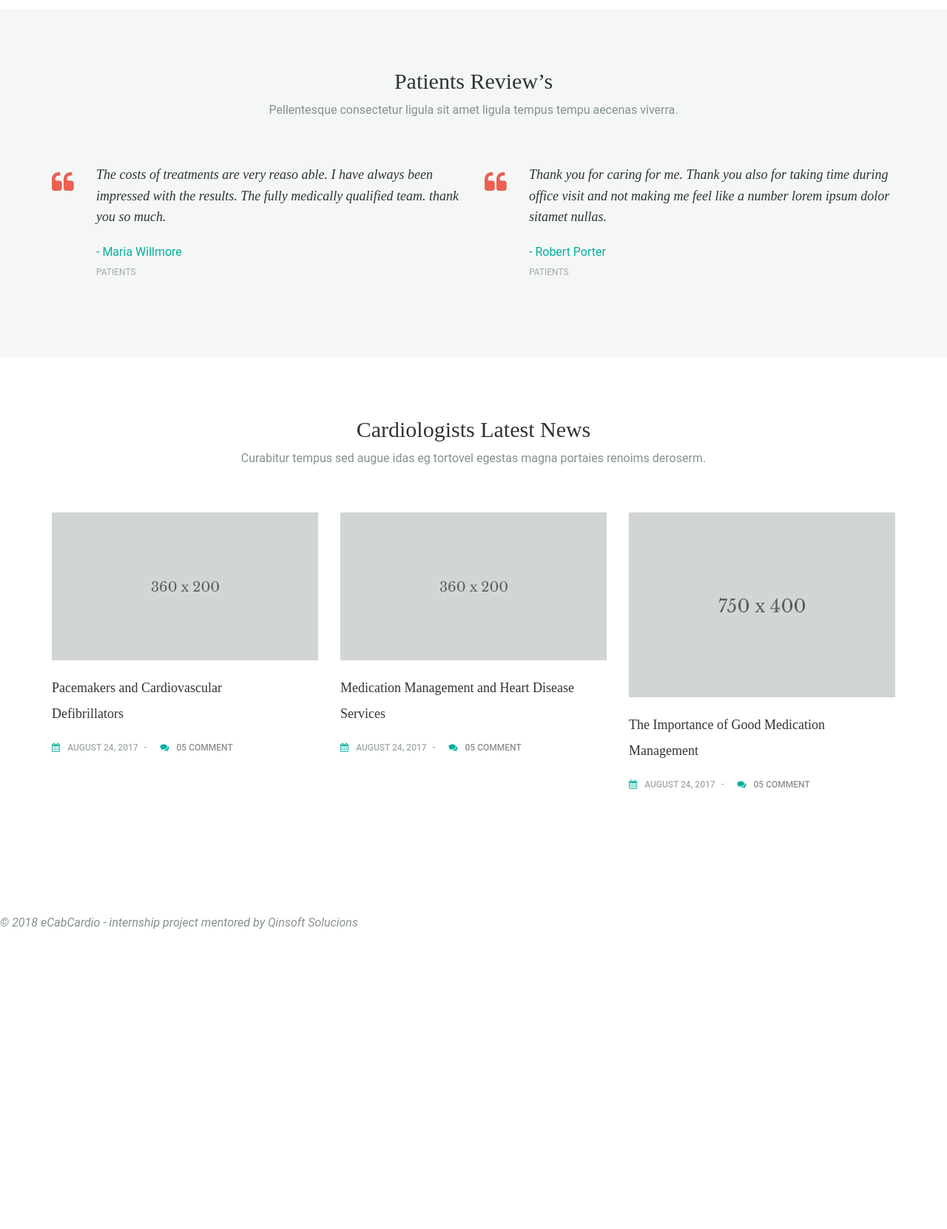
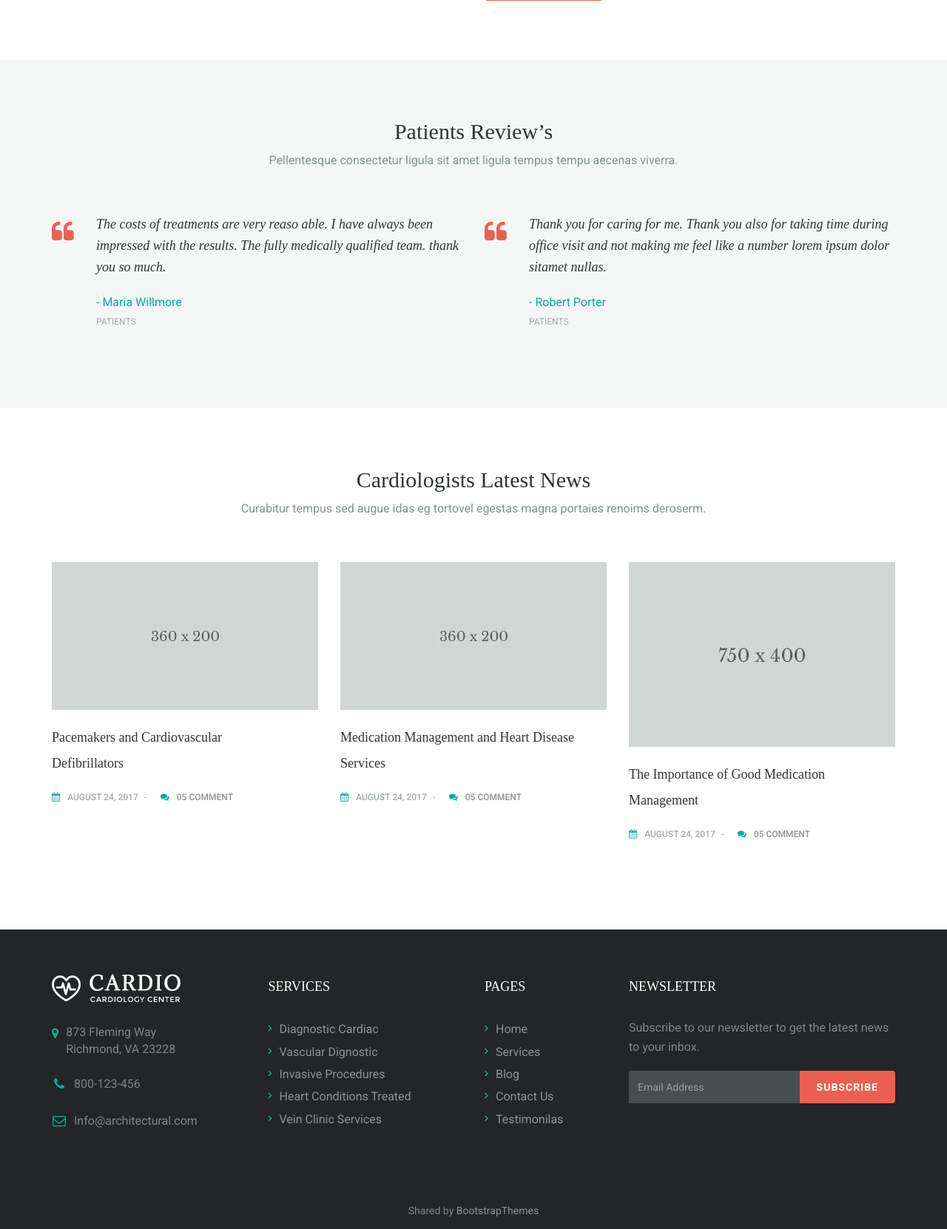
Before and after one commit to lovaszistvan1011/eCabCardio, a CodeIgniter app: page /eCabCardio/index.php/homecontroller/home in a window 1280 px wide. Shown: the part 2733-4395 px from the top of the page at 74% size. Before the commit the page ends 3989 px from the top, so only its background shows below. Run offline with CodeIgniter, Linux system fonts and the light colour scheme; data that the repository does not hold is empty; some libraries are stand-ins or nearby versions.

Commit message:
mici modificari

```diff
--- a/application/views/templates/footer.php
+++ b/application/views/templates/footer.php
@@ -1,12 +1,100 @@
-<p>&nbsp;</p>
-<p class="centered"><em>&copy; <?php echo date('Y'); ?> eCabCardio - internship project mentored by <a target="_new" href="https://qinsoft.ro/">Qinsoft Solucions</a></em></p>
 
-<script src="<?php echo base_url();?>appearance/js/jquery-3.3.1.min.js" media="screen"></script>
-<script src="<?php echo base_url();?>appearance/js/animsition.js" media="screen"></script>
+<div class="footer section-space60">
+  <!-- footer -->
+  <div class="container">
+    <div class="row">
+      <div class="col-md-3 col-sm-3">
+        <div class="footer-widget"><!-- footer-widget -->
+          <div class="footer-logo mb30"> <img src="images/ft-logo.png" alt="" class=""> </div>
+          <address><i class="fa fa-map-marker"></i>
+          873 Fleming Way<br>
+          Richmond, VA 23228
+          </address>
+          <ul class="listnone contact">
+            <li><i class="fa fa-phone"></i>800-123-456</li>
+            <li><i class="fa fa-envelope-o"></i>Info@architectural.com</li>
+          </ul>
+        </div>
+        <!-- /.footer-widget -->
+      </div>
+      <div class="col-md-3 col-sm-3">
+        <div class="footer-widget"><!-- footer-widget -->
+          <h3 class="footer-title">Services</h3>
+          <ul class="listnone bullet bullet-angle-right mb0">
+            <li><a href="service-detail.htm" title="Diagnostic Cardiac">Diagnostic Cardiac</a></li>
+            <li><a href="service-detail.htm" title="Vascular Dignostic">Vascular Dignostic</a></li>
+            <li><a href="service-detail.htm" title="Invasive Procedures">Invasive Procedures</a></li>
+            <li><a href="service-detail.htm" title="Heart Conditions Treated">Heart Conditions Treated</a></li>
+            <li><a href="service-detail.htm" title="Vein Clinic Services">Vein Clinic Services</a></li>
+          </ul>
+        </div>
+        <!-- /.footer-widget -->
+      </div>
+      <div class="col-md-2 col-sm-2">
+        <div class="footer-widget"><!-- footer-widget -->
+          <h3 class="footer-title">Pages</h3>
+          <ul class="listnone bullet bullet-angle-right mb0">
+            <li><a href="index.html" title="Home">Home</a></li>
+            <li><a href="service-list.htm" title="Services">Services</a></li>
+            <li><a href="blog.html" title="Blog">Blog</a></li>
+            <li><a href="contact-us.html" title="Contact Us">Contact Us</a></li>
+            <li><a href="testimonials.html" title="Testimonilas">Testimonilas</a></li>
+          </ul>
+        </div>
+        <!-- /.footer-widget -->
+      </div>
+      <div class="col-md-4 col-sm-4">
+        <div class="footer-widget"><!-- footer-widget -->
+          <h3 class="footer-title">Newsletter</h3>
+          <p>Subscribe to our newsletter to get the latest
+news to your inbox.</p>
+          <form>
+              <div class="input-group">
+<input type="email" class="form-control" placeholder="Email Address">
+      <span class="input-group-btn">
+        <button class="btn btn-default" type="button">subscribe</button>
+      </span>
+              </div>
+          </form>
+        </div>
+        <!-- /.footer-widget -->
+      </div>
+    </div>
+  </div>
+</div>
+<!-- /.footer -->
+<div class="tiny-footer"><!-- tiny-footer -->
+  <div class="container">
+    <div class="row">
+      <div class="col-md-12 col-sm-12 text-center">
+        Shared by <i class="fa fa-love"></i><a href="https://bootstrapthemes.co">BootstrapThemes</a>
+      </div>
+    </div>
+  </div>
+</div>
+<!-- /.tiny-footer -->
+<!-- back to top icon -->
+<a href=" #0 " class="cd-top" title="Go to top">Top</a>
+<!-- jQuery (necessary for Bootstrap's JavaScript plugins) -->
+<script src="https://ajax.googleapis.com/ajax/libs/jquery/1.11.3/jquery.min.js"></script>
+<!-- Include all compiled plugins (below), or include individual files as needed -->
+<script src="/appearance/js/bootstrap.min.js"></script>
+<script src="/appearance/js/menumaker.js"></script>
+<script type="text/javascript">
+$("#navigation").menumaker({
+  title: "Menu",
+  format: "multitoggle"
+});
+</script>
 
-<script src="<?php echo base_url();?>appearance/js/bootstrap.min.js" media="screen"></script>
+<!-- animsition -->
+<script type="text/javascript" src="/appearance/js/animsition.js"></script>
+<script type="text/javascript" src="/appearance/js/animsition-script.js"></script>
+<!-- sticky header -->
+<script type="text/javascript" src="/appearance/js/jquery.sticky.js"></script>
+<script type="text/javascript" src="/appearance/js/sticky-header.js"></script>
 
-<script src="<?php echo base_url();?>appearance/js/sticky-header.js" media="screen"></script>
-
+<!-- Back to top script -->
+<script src="/appearance/js/back-to-top.js" type="text/javascript"></script>
 </body>
 </html>
--- a/application/views/templates/header.php
+++ b/application/views/templates/header.php
@@ -1,14 +1,52 @@
 <!DOCTYPE html>
-<html>
-    <head>
-    <meta charset="UDF-8">
-    <link rel="stylesheet" type="text/css" href="<?php echo base_url();?>/appearance/css/animsition.min.css" media="screen"/>
-
-    <link rel="stylesheet" type="text/css" href="<?php echo base_url();?>/appearance/css/bootstrap.min.css" media="screen"/>
-    <link rel="stylesheet" type="text/css" href="<?php echo base_url();?>/appearance/css/font-awesome.min.css" media="screen"/>
-    <link rel="stylesheet" type="text/css" href="<?php echo base_url();?>/appearance/css/style.css" media="screen"/>
-
-    <title>eCabCardio app</title>
-    </head>
-    <body>
-        <h1>eCabCardio app</h1>
+<html lang="ro">
+<head>
+<meta charset="utf-8">
+<meta http-equiv="X-UA-Compatible" content="IE=edge">
+<meta name="viewport" content="width=device-width, initial-scale=1">
+<!-- The above 3 meta tags *must* come first in the head; any other head content must come *after* these tags -->
+<meta name="description" content="Are you small and local cardiology clinic and hospital? Download our free website template for your cardiology website template. Its Free!">
+<meta name="keywords" content="medical website templates bootstrap,medical website templates free download,medical website templates free, cardiology website templates,cardiology website design,cardiology websites for doctors,cardiology website templates free,
+veterinary cardiology website, pediatric cardiology website">
+<title><?php echo $data['title']; ?></title>
+<!-- Bootstrap -->
+<link href="/appearance/css/bootstrap.min.css" rel="stylesheet">
+<!-- style css -->
+<link rel="stylesheet" type="text/css" href="/appearance/css/style.css">
+<!-- animsition css -->
+<link rel="stylesheet" type="text/css" href="/appearance/css/animsition.min.css">
+<!-- Font Awesome CSS -->
+<link href="/appearance/css/font-awesome.min.css" rel="stylesheet">
+<!-- font css -->
+<link href="https://fonts.googleapis.com/css?family=Roboto:100,100i,300,300i,400,400i,500,500i,700,700i" rel="stylesheet">
+<link href="https://fonts.googleapis.com/css?family=Merriweather:400,400i,700,700i,900,900i" rel="stylesheet">
+<!-- HTML5 shim and Respond.js for IE8 support of HTML5 elements and media queries -->
+<!-- WARNING: Respond.js doesn't work if you view the page via file:// -->
+<!--[if lt IE 9]>
+      <script src="https://oss.maxcdn.com/html5shiv/3.7.2/html5shiv.min.js"></script>
+      <script src="https://oss.maxcdn.com/respond/1.4.2/respond.min.js"></script>
+    <![endif]-->
+</head>
+<body class="animsition">
+<div class="top-header"><!-- top header -->
+  <div class="container">
+    <div class="row">
+      <div class="col-md-3 col-sm-12"><a class="logo" href="index.html"><img src="/appearance/images/logo.png" alt=""></a> </div>
+      <div class="col-md-9 hidden-sm hidden-xs">
+        <div class="top-link">
+          <div class="row">
+            <div class="col-md-6">
+              <i class="fa fa-clock-o"></i>Luni - Vineri: <br>10:00 - 18:00
+            </div>
+            <div class="col-md-3">
+              <i class="fa fa-phone"></i> <a href="cantact-us.html">+91 123 4567 789</a>
+            </div>
+            <div class="col-md-3">
+              <i class="fa fa-envelope-o"></i> <a href="cantact-us.html">info@cardio.com</a>
+            </div>
+          </div>
+        </div>
+      </div>
+    </div>
+  </div>
+</div><!-- top header -->
```
